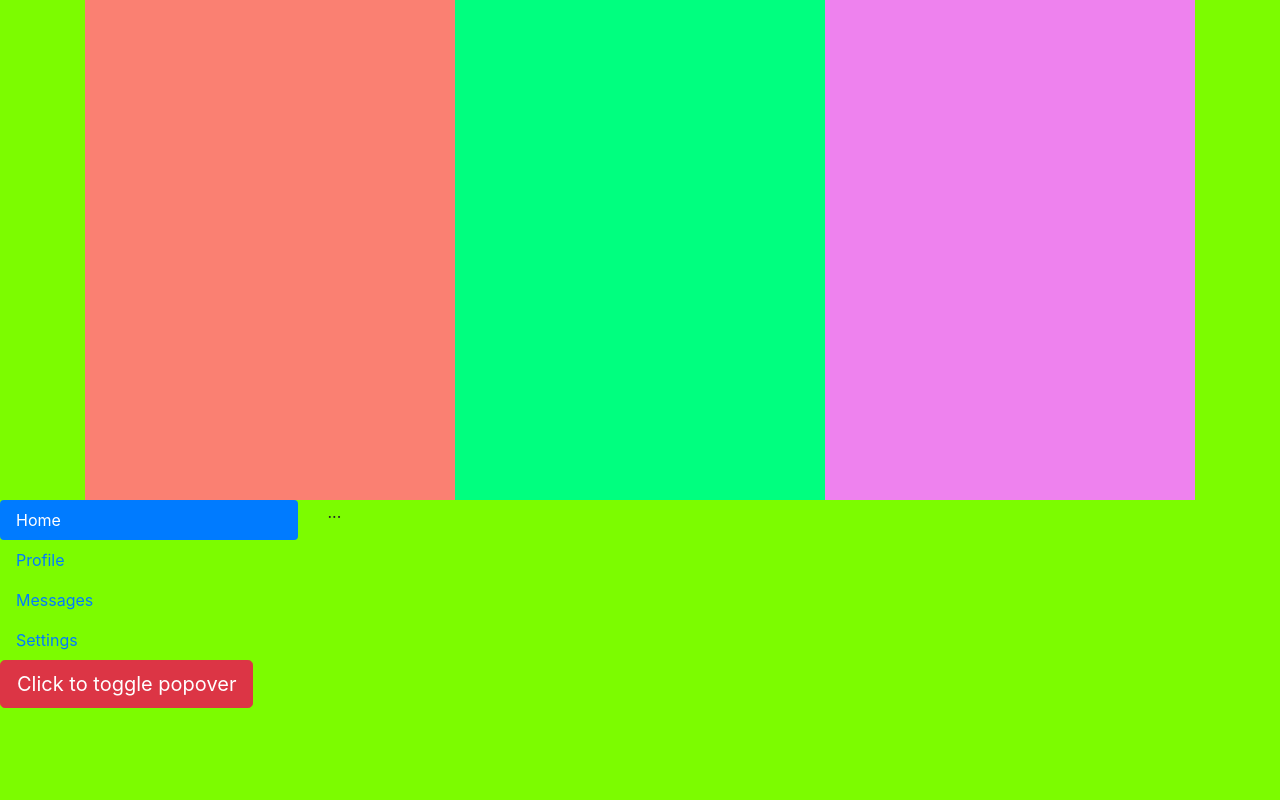
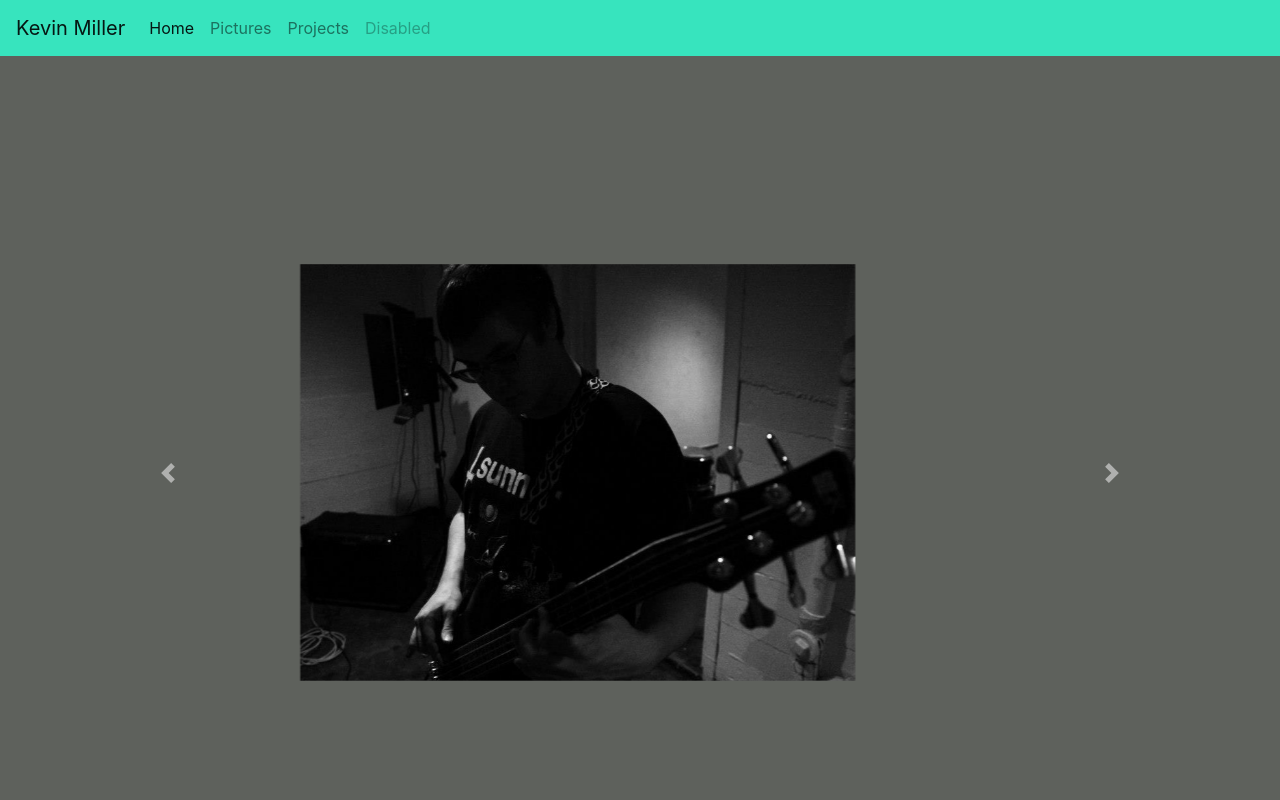
Before and after one commit to Koldenblue/homework-2, a plain HTML site: page index.html in a window 1280 px wide. Shown: the top 800 px of the page. Drawn offline with nearby package versions, Linux system fonts and the light colour scheme.

Commit message:
added navbar, working carousel

```diff
--- a/index.html
+++ b/index.html
@@ -19,43 +19,42 @@
     <link rel="stylesheet" href="https://stackpath.bootstrapcdn.com/bootstrap/4.5.0/css/bootstrap.min.css"
         integrity="sha384-9aIt2nRpC12Uk9gS9baDl411NQApFmC26EwAOH8WgZl5MYYxFfc+NcPb1dKGj7Sk" crossorigin="anonymous">
     <link rel='stylesheet' type='text/css' href='style/style.css'>
-    <title>Kevin Miller Portfolio</title>
+    <title>Kevin Miller - Portfolio</title>
+
+    <!-- favicon -->
+    <link rel="icon"
+      type="image/png"
+      href="favicon.ico">
 </head>
 
 <body>
-    <div class='container'>
-        <div class='box1 box'></div>
-
-        <div class='box2 box'></div>
-
-        <div class='box3 box'></div>
-    </div>
-</body>
 
 
 
+<!-- navbar -->
 
-  <div class="row">
-    <div class="col-3">
-      <div class="nav flex-column nav-pills" id="v-pills-tab" role="tablist" aria-orientation="vertical">
-        <a class="nav-link active" id="v-pills-home-tab" data-toggle="pill" href="#v-pills-home" role="tab" aria-controls="v-pills-home" aria-selected="true">Home</a>
-        <a class="nav-link" id="v-pills-profile-tab" data-toggle="pill" href="#v-pills-profile" role="tab" aria-controls="v-pills-profile" aria-selected="false">Profile</a>
-        <a class="nav-link" id="v-pills-messages-tab" data-toggle="pill" href="#v-pills-messages" role="tab" aria-controls="v-pills-messages" aria-selected="false">Messages</a>
-        <a class="nav-link" id="v-pills-settings-tab" data-toggle="pill" href="#v-pills-settings" role="tab" aria-controls="v-pills-settings" aria-selected="false">Settings</a>
-      </div>
+  <nav class="navbar navbar-expand-lg navbar-light" style="background-color: #37e4be;">
+    <a class="navbar-brand" href="#">Kevin Miller</a>
+    <button class="navbar-toggler" type="button" data-toggle="collapse" data-target="#navbarNav" aria-controls="navbarNav" aria-expanded="false" aria-label="Toggle navigation">
+      <span class="navbar-toggler-icon"></span>
+    </button>
+    <div class="collapse navbar-collapse" id="navbarNav">
+      <ul class="navbar-nav">
+        <li class="nav-item active">
+          <a class="nav-link" href="#">Home <span class="sr-only">(current)</span></a>
+        </li>
+        <li class="nav-item">
+          <a class="nav-link" href="#">Pictures</a>
+        </li>
+        <li class="nav-item">
+          <a class="nav-link" href="#">Projects</a>
+        </li>
+        <li class="nav-item">
+          <a class="nav-link disabled" href="#" tabindex="-1" aria-disabled="true">Disabled</a>
+        </li>
+      </ul>
     </div>
-    <div class="col-9">
-      <div class="tab-content" id="v-pills-tabContent">
-        <div class="tab-pane fade show active" id="v-pills-home" role="tabpanel" aria-labelledby="v-pills-home-tab">...</div>
-        <div class="tab-pane fade" id="v-pills-profile" role="tabpanel" aria-labelledby="v-pills-profile-tab">...</div>
-        <div class="tab-pane fade" id="v-pills-messages" role="tabpanel" aria-labelledby="v-pills-messages-tab">...</div>
-        <div class="tab-pane fade" id="v-pills-settings" role="tabpanel" aria-labelledby="v-pills-settings-tab">...</div>
-      </div>
-    </div>
-  </div>
-
-  <button type="button" class="btn btn-lg btn-danger" data-toggle="popover" title="Popover title" data-content="And here's some amazing content. It's very engaging. Right?">Click to toggle popover</button>
-
+  </nav>
 
 
   <!-- A carousel with controls. Width has to be adjusted. images, alt text, and ids added. -->
@@ -84,4 +83,17 @@
   </div>
 
   </div>
+
+
+
+  <div class='container'>
+    <div class='box1 box'></div>
+
+    <div class='box2 box'></div>
+
+    <div class='box3 box'></div>
+</div>
+
+</body>
+
   </html>
--- a/style/style.css
+++ b/style/style.css
@@ -51,5 +51,5 @@ body {
 
 
 body {
-    background-color: lawngreen;
+    background-color: rgb(94, 97, 92);
 }
```
Also changed, not shown: favicon.ico (added).
